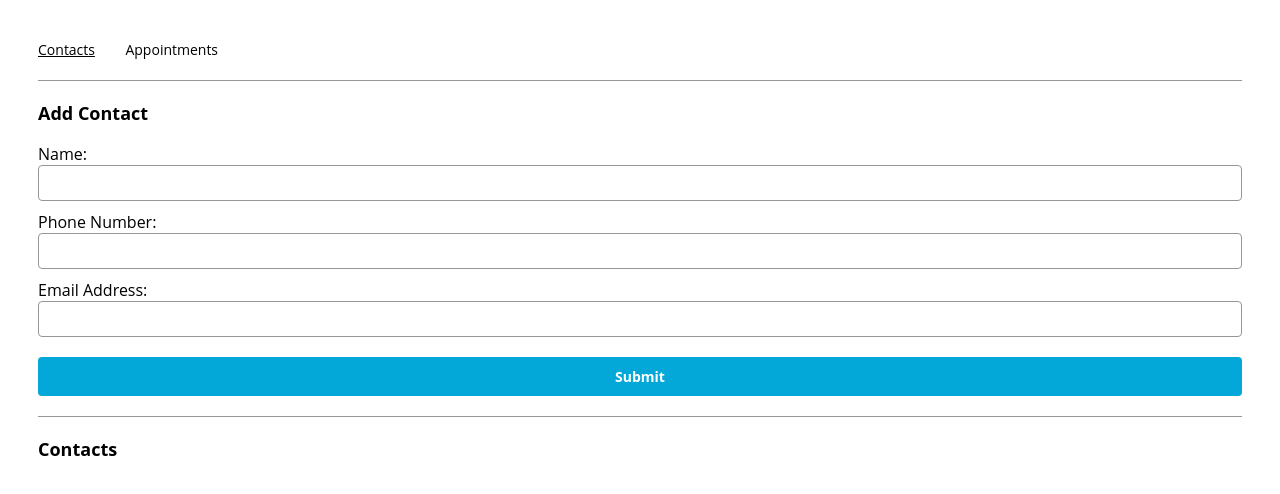
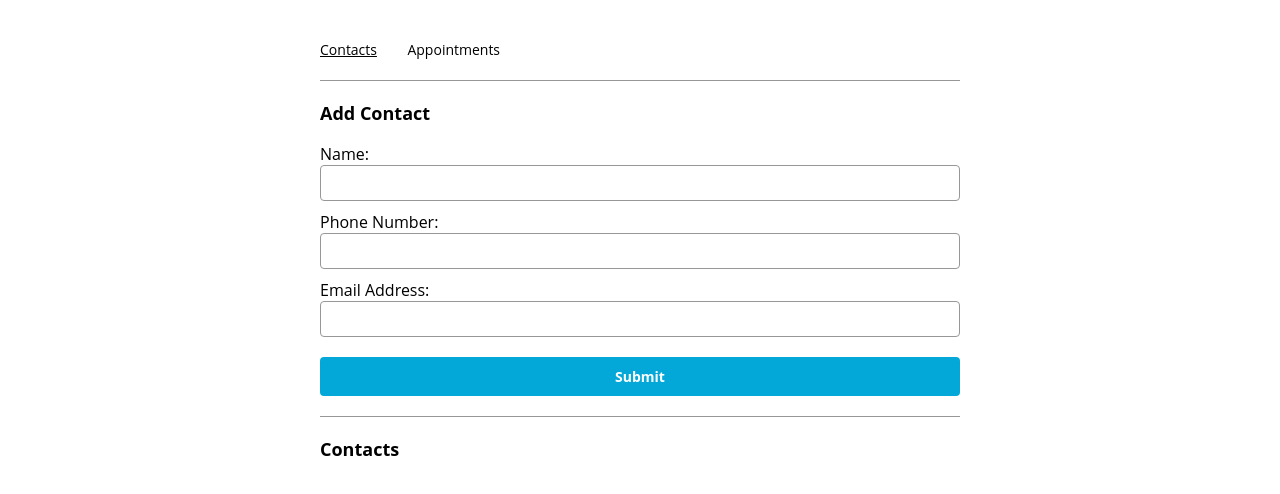
Before and after one commit to empowermint/react-appointment-planner, a React (Create React App) app: page /contacts in a window 1280 px wide. Shown: the top 494 px of the page. Built offline with nearby package versions, Linux system fonts and the light colour scheme.

Commit message:
Reduce page width

```diff
--- a/public/index.css
+++ b/public/index.css
@@ -1,6 +1,8 @@
 #root {
   padding: 30px;
   font-family: "Open Sans", sans-serif;
+  max-width: 40rem;
+  margin: auto;
 }
 
 nav > a {
```
